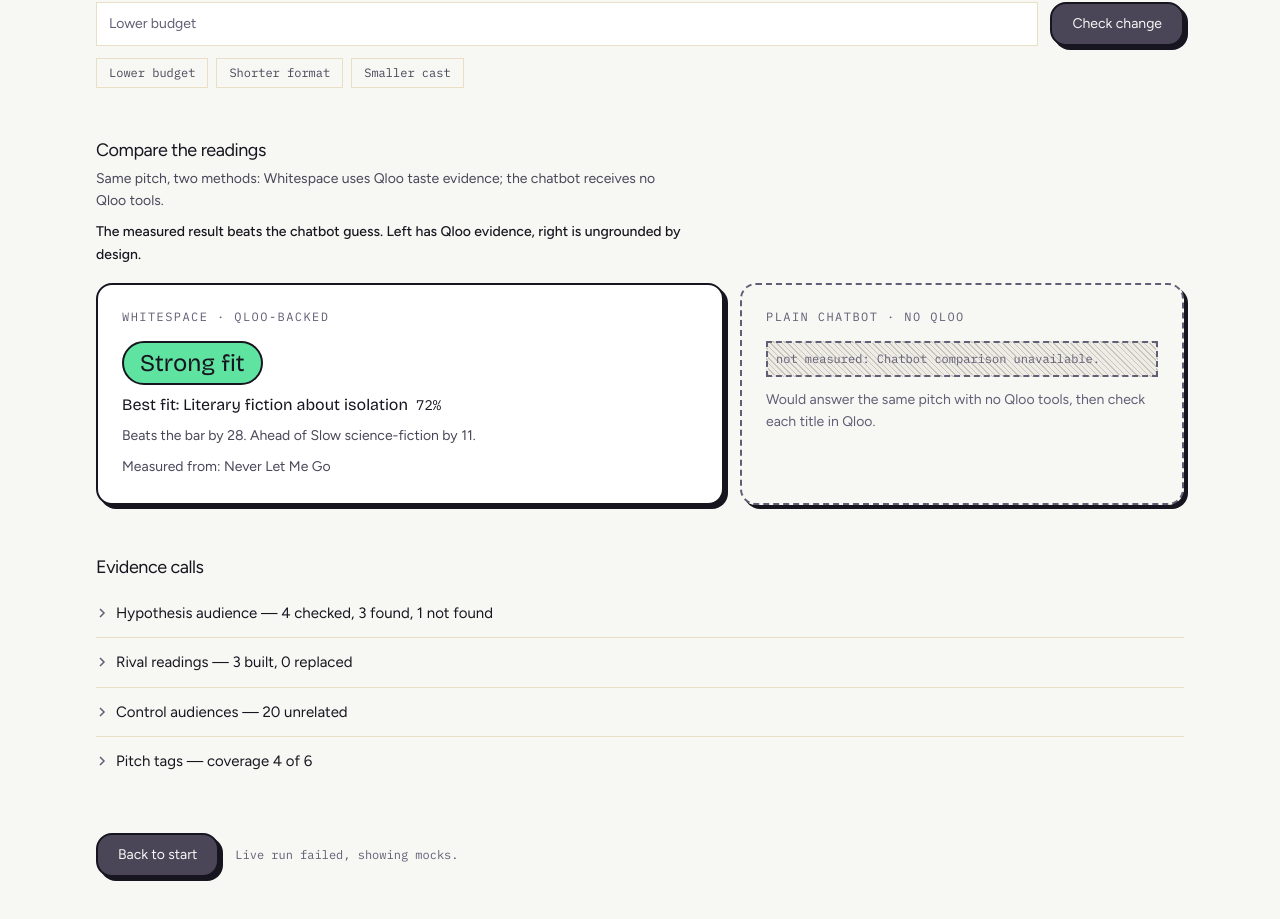
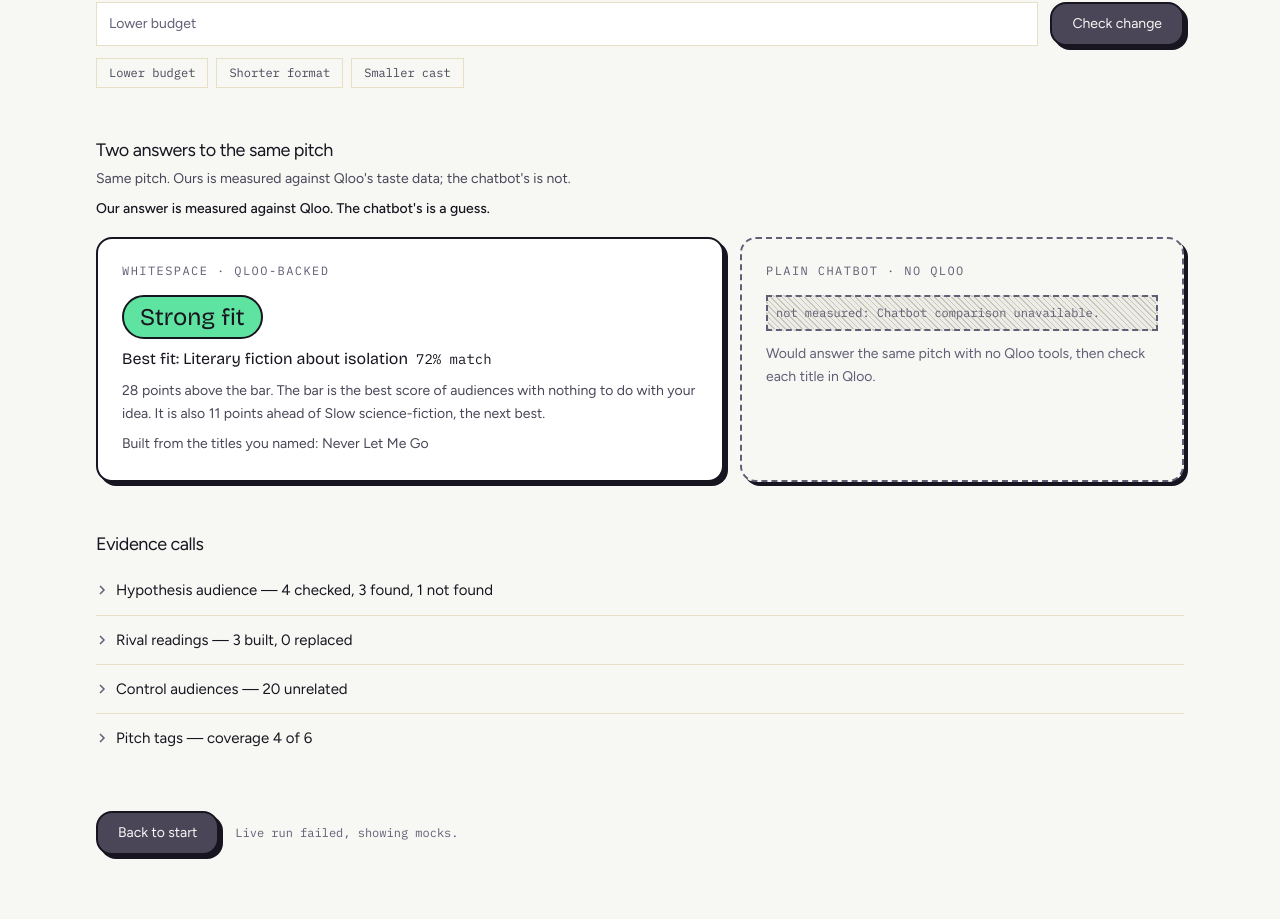
Before and after one commit to DammyCodes-all/whitespace, a Next.js app: page /run in a window 1280 px wide. Shown: the part 2364-3283 px from the top of the page. Built offline with nearby package versions, Linux system fonts and the light colour scheme.

Commit message:
Refactor bar comparison messages for clarity and consistency

```diff
--- a/src/components/compare.tsx
+++ b/src/components/compare.tsx
@@ -37,9 +37,9 @@ function verdictBand(verdict: VerdictResult["verdict"]): string | null {
 }
 
 function barSentence(barDelta: number): string {
-  if (barDelta > 0) return `Beats the bar by ${barDelta}.`;
-  if (barDelta < 0) return `Misses the bar by ${-barDelta}.`;
-  return "Right on the bar.";
+  if (barDelta > 0) return `${barDelta} points above the bar.`;
+  if (barDelta < 0) return `${-barDelta} points below the bar.`;
+  return "Exactly on the bar.";
 }
 
 export function CompareView({
@@ -89,15 +89,17 @@ export function CompareView({
     verdict.verdict === "Inconclusive"
       ? "Not enough Qloo data to judge. Both sides are withheld."
       : verdict.clearsControl
-        ? "The measured result beats the chatbot guess. Left has Qloo evidence, right is ungrounded by design."
-        : "Neither method earned trust here. The measured result ran low, and the chatbot guess has no measurements.";
+        ? "Our answer is measured against Qloo. The chatbot's is a guess."
+        : "Neither answer can be trusted here. Ours ran low, and the chatbot's was never measured.";
 
   return (
     <section aria-label="Chatbot comparison" className="mt-12">
-      <h2 className="text-lg tracking-tight text-ink">Compare the readings</h2>
+      <h2 className="text-lg tracking-tight text-ink">
+        Two answers to the same pitch
+      </h2>
       <p className="mt-1 max-w-prose text-sm leading-relaxed text-ink-2">
-        Same pitch, two methods: Whitespace uses Qloo taste evidence; the
-        chatbot receives no Qloo tools.
+        Same pitch. Ours is measured against Qloo&apos;s taste data; the
+        chatbot&apos;s is not.
       </p>
       <p className="mt-2 max-w-prose text-sm font-medium leading-relaxed text-ink">
         {takeaway}
@@ -129,18 +131,21 @@ export function CompareView({
                 data-numeric
                 className="tnum ml-2 font-mono text-sm text-ink"
               >
-                {Math.round(topScore.score * 100)}%
+                {Math.round(topScore.score * 100)}% match
               </span>
             )}
           </p>
           {topScore !== undefined && (
             <p className="mt-2 text-sm leading-relaxed text-ink-2">
-              {barSentence(barDelta)} Ahead of {secondName} by {secondDelta}.
+              {barSentence(barDelta)} The bar is the best score of audiences
+              with nothing to do with your idea. It is also {secondDelta} points
+              ahead of {secondName}, the next best.
             </p>
           )}
           {top !== undefined && top.titles.length > 0 && (
             <p className="mt-2 text-sm leading-relaxed text-ink-2">
-              Measured from: {top.titles.map((title) => title.name).join(", ")}
+              Built from the titles you named:{" "}
+              {top.titles.map((title) => title.name).join(", ")}
               {top.notFoundTitles.length > 0 && (
                 <span className="font-mono text-xs text-ink-3">
                   {" "}
--- a/src/components/flow-result-view.tsx
+++ b/src/components/flow-result-view.tsx
@@ -30,9 +30,18 @@ const SLOT_FILLS: Record<string, string> = {
 function marginLine(score: number, ceiling: number | null): string | null {
   if (ceiling === null) return null;
   const diff = Math.round((score - ceiling) * 100);
-  if (diff > 0) return `Beats the bar by ${diff}.`;
-  if (diff < 0) return `Misses the bar by ${-diff}.`;
-  return "Right on the bar.";
+  if (diff > 0) return `${diff} points past the bar.`;
+  if (diff < 0) return `${-diff} points short of the bar.`;
+  return "Exactly on the bar.";
+}
+
+/**
+ * §6.6 in plain words: Qloo ranks each audience's tastes strongest first,
+ * and the score is where your pitch's themes sit in that order. Naming
+ * the scale is the point — a bare "72%" tells a reader nothing.
+ */
+function scoreSentence(percent: number): string {
+  return `Qloo ranks the things this audience loves, strongest first. Your pitch's themes sit ${percent}% of the way up that list — 100% would mean they are its very top tastes.`;
 }
 
 function barFill(index: number): string {
@@ -48,6 +57,8 @@ function VerdictHeadline({
   result: FlowResult;
   orange: boolean;
 }) {
+  const rows = barRows(result);
+  const top = rows[0];
   return (
     <div
       className={`card px-6 py-5 ${VERDICT_FILLS[result.verdict]}`}
@@ -67,16 +78,21 @@ function VerdictHeadline({
           ? "Your best fit is not the audience you named."
           : verdictSentence(result)}
       </h2>
+      {top !== undefined && !result.surprise && (
+        <p className="mt-2 max-w-prose text-body text-ink">
+          {scoreSentence(Math.round(top.score * 100))}
+        </p>
+      )}
       {isCloseCall(result) && (
         <p className="mt-2 max-w-prose text-body text-ink">
-          Close call — this sits near the bar, so a re-run may read
-          differently. Tighten the words and run again.
+          Close call — it sits just past the bar, so a re-run may read
+          differently. Adjust the words and run again.
         </p>
       )}
       <p className="mt-2 max-w-prose text-body text-ink">
         {result.ceiling === null
-          ? "No unrelated baseline was measured, so there is no bar to beat."
-          : `Even people with nothing to do with your idea match it up to ${Math.round(result.ceiling * 100)}%. That's the bar your pitch has to beat.`}
+          ? "No unrelated audiences were measured, so there is nothing to compare this against."
+          : `Audiences with nothing to do with your idea score up to ${Math.round(result.ceiling * 100)}%. That is the bar your pitch has to beat.`}
       </p>
     </div>
   );
@@ -86,7 +102,7 @@ function verdictSentence(result: FlowResult): string {
   const rows = barRows(result);
   const top = rows[0];
   if (result.verdict === "inconclusive") {
-    return "Too little matched data to judge this pitch.";
+    return "There was not enough measured data to judge this pitch.";
   }
   if (result.verdict === "weak") {
     return "Nothing beat the bar, so there's no list of where to find them.";
@@ -103,6 +119,10 @@ function Bars({ result }: { result: FlowResult }) {
       <h3 className="text-base tracking-tight text-ink">
         Who fits best
       </h3>
+      <p className="mt-1 max-w-prose text-sm text-ink-2">
+        One bar per audience, best first. The ink line is the bar: the best
+        score of any audience that has nothing to do with your idea.
+      </p>
       <div className="mt-4">
         {rows.length === 0 ? (
           <p className="nodata px-3 py-2 font-mono text-xs text-ink-2">
```
